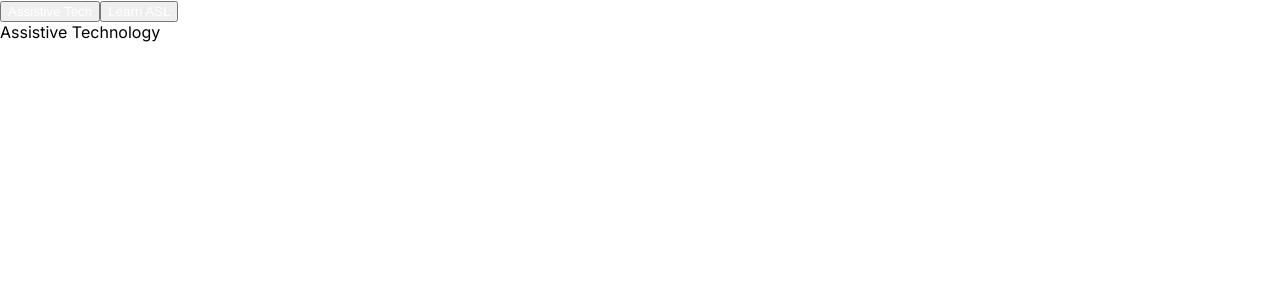
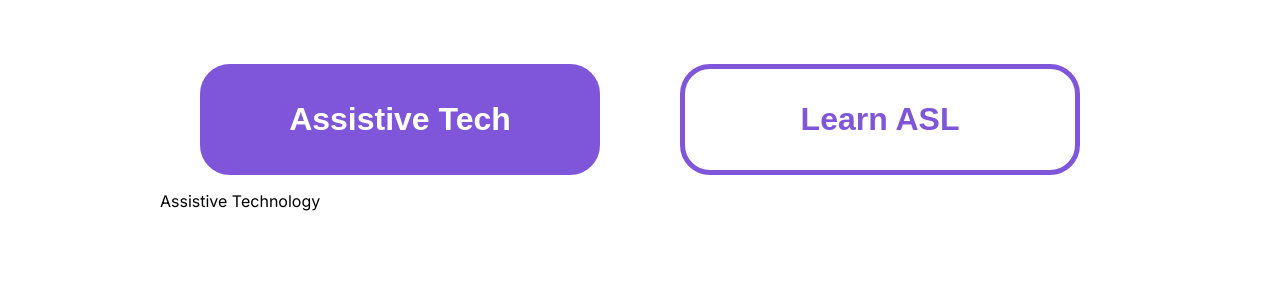
Before and after one commit to lauracastrovenegas/capstone-project-website, a React (Create React App) app: page / in a window 1280 px wide. Shown: the top 300 px of the page. Built offline with nearby package versions, Linux system fonts and the light colour scheme; the HTML template or start-up script is replaced by a standard one.

Commit message:
Set up buttons in navbar

```diff
--- a/src/App.js
+++ b/src/App.js
@@ -2,12 +2,15 @@ import { BrowserRouter, Route, Routes } from 'react-router-dom';
 import AssistiveTech from './AssistiveTech';
 import LearnASL from './LearnASL';
 import Navbar from './components/Navbar';
+import React, {useState} from 'react';
 
-function App() {
+const App = () => {
+  const [currentSection, setSection] = useState("/");
+
   return (
     <BrowserRouter basename={process.env.PUBLIC_URL}>
       <header>
-        <Navbar/>
+        <Navbar setSection={setSection} currentSection={currentSection}/>
       </header>
       <main>
         <Routes>
--- a/src/components/Button.js
+++ b/src/components/Button.js
@@ -1,12 +1,26 @@
 import styled from "styled-components";
+import theme from "../theme";
+import { Link } from 'react-router-dom';
 
 const ButtonWrapper = styled.button`
-    color: ${props => props.isActive ? "white" : "white"};
+    color: ${props => props.isActive ? theme.colors.white : theme.colors.purple};
+    background-color: ${props => props.isActive ? theme.colors.purple : theme.colors.white};
+    border-color: ${theme.colors.purple};
+    border-style: solid;
+    border-width: 5px;
+    border-radius: 30px;
+    font-size: 2rem;
+    font-weight: 800;
+    padding: 2rem 2rem;
+    width: 25rem;
+    cursor: pointer;
 `
 
-function Button({isActive, text}) {
+const Button = ({text, link, currentSection, setSection}) => {
     return (
-        <ButtonWrapper isActive={isActive}>{text}</ButtonWrapper>
+        <Link to={link} style={{margin: "1rem auto"}} onClick={() => setSection(link)}>
+            <ButtonWrapper isActive={currentSection === link}>{text}</ButtonWrapper>
+        </Link>
     )
 }
 
--- a/src/components/Navbar.js
+++ b/src/components/Navbar.js
@@ -1,11 +1,16 @@
+import styled from "styled-components";
 import Button from "./Button";
 
-function Navbar() {
+const NavWrapper = styled.nav`
+    display: flex;
+`
+
+const Navbar = ({setSection, currentSection}) => {
     return (
-        <nav>
-            <Button isActive={window.location.pathname === "/"} text="Assistive Tech"/>
-            <Button isActive={window.location.pathname === "/asl"} text="Learn ASL"/>
-        </nav>
+        <NavWrapper>
+                <Button text="Assistive Tech" link="/" currentSection={currentSection} setSection={setSection}/>
+                <Button text="Learn ASL" link="/asl" currentSection={currentSection} setSection={setSection}/>
+        </NavWrapper>
     )
 }
 
--- a/src/index.css
+++ b/src/index.css
@@ -4,6 +4,7 @@ body {
   font-family: 'Inter', sans-serif;
   -webkit-font-smoothing: antialiased;
   -moz-osx-font-smoothing: grayscale;
+  padding: 3rem 10rem;
 }
 
 code {
```
